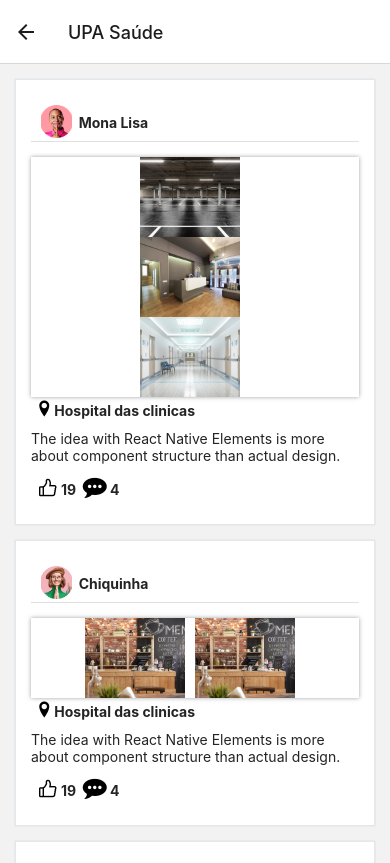
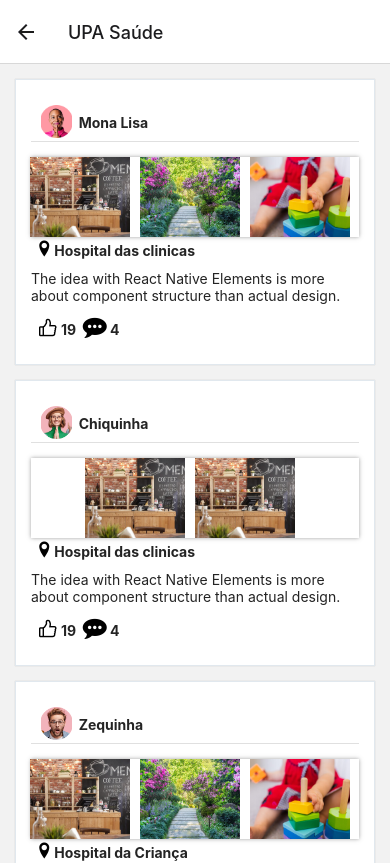
Before and after one commit to arnoldcainan/sos-fila3.0, a React Native app: screen /Feed2 in a window 390 px wide. Shown: the top 863 px of the page. Built offline with nearby package versions, Linux system fonts and the light colour scheme.

Commit message:
arrumando cards

```diff
--- a/screens/Feed2.js
+++ b/screens/Feed2.js
@@ -23,15 +23,21 @@ const Feed1 = ({ navigation, route }) => {
                     <View>
                         <Image
                             style={styles.logo}
-                            source={require('../logo/fotos/Estacionamento.jpg')}
+                            source={require('../logo/fotos/Lanchonete.jpg')}
                         />
+                    </View>
+
+                    <View>
                         <Image
                             style={styles.logo}
-                            source={require('../logo/fotos/Recepcao.jpg')}
+                            source={require('../logo/fotos/Jardim.jpg')}
                         />
+                    </View>
+
+                    <View>
                         <Image
                             style={styles.logo}
-                            source={require('../logo/fotos/Vazio.jpg')}
+                            source={require('../logo/fotos/Kids.jpg')}
                         />
                     </View>
                 </View>
```
Also changed, not shown: 1 other file (tests, documents, lock files or other folders).
